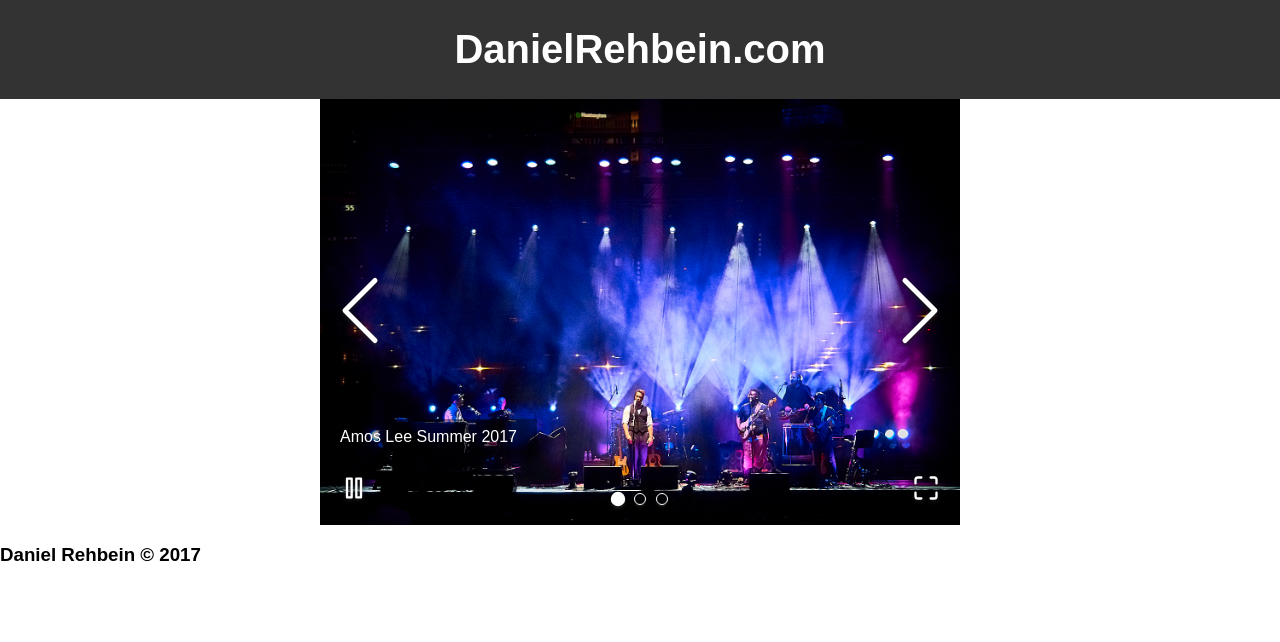
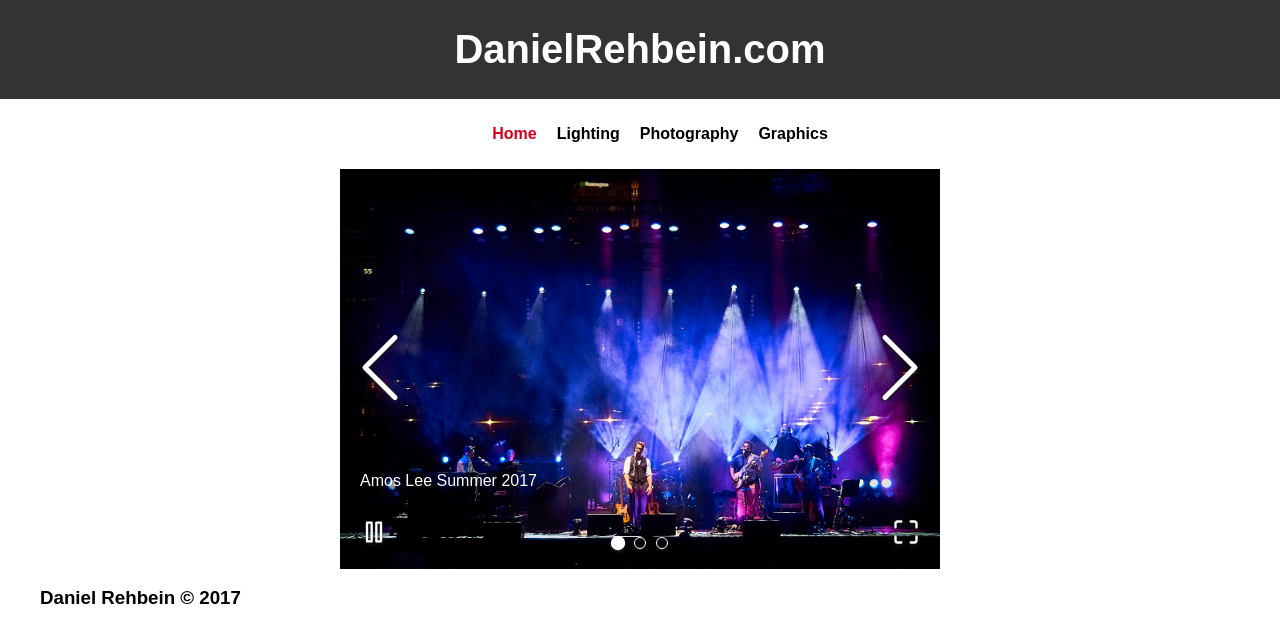
Before and after one commit to TeganLovesUnicorns/rehbein-personal, a React (Create React App) app: page / in a window 1280 px wide. Shown: the top 642 px of the page. Built offline with nearby package versions, Linux system fonts and the light colour scheme.

Commit message:
menu beginnings

```diff
--- a/package.json
+++ b/package.json
@@ -1,10 +1,15 @@
 {
   "name": "site",
   "version": "0.1.0",
+  "repository": {
+    "type": "git",
+    "url": "https://github.com/flyingguitarman/rehbein-personal.git"
+  },
   "private": true,
   "dependencies": {
     "bootstrap": "^3.3.7",
     "html-webpack-plugin": "^2.30.1",
+    "prop-types": "^15.5.10",
     "react": "^15.6.1",
     "react-dom": "^15.6.1",
     "react-image-gallery": "^0.8.3",
--- a/src/App.js
+++ b/src/App.js
@@ -3,12 +3,15 @@ import React, { Component } from 'react';
 import './App.css';
 import Footer from '../src/Footer.js';
 import HomeSlider from '../src/HomeSlider.js';
+import MenuBar from './MenuBar.js';
+
 
 
 class App extends Component {
   render() {
     return (
-      <div>
+      <div className='container' >
+        <MenuBar />
         <HomeSlider />
         <Footer />
       </div>
--- a/src/MenuBar.js
+++ b/src/MenuBar.js
@@ -1 +1,42 @@
 // Top Menu for site. Drop Down.
+
+import React, { Component } from 'react';
+
+class MenuBar extends Component{
+    constructor (props) {
+        super(props);
+        this.state = {
+            selectedPage : 'Home'
+        };
+
+        this.updatePage = this.updatePage.bind(this);
+    }
+
+    updatePage(page) {
+        this.setState(function(){
+            return{
+                selectedPage: page
+            }
+        });
+    }
+
+    render() {
+        var pages = ['Home', 'Lighting', 'Photography', 'Graphics'];
+        return (
+            <ul className='pages'>
+                {pages.map(function (page) {
+                    return(
+                        <li
+                        style={page === this.state.selectedPage ? {color:'#d0021b'}: null}
+                        onClick={this.updatePage.bind(null, page)}
+                        key={page}>
+                        {page}
+                        </li>
+                    )
+                }, this)}
+            </ul>
+        )
+    }
+};
+
+export default MenuBar;
--- a/src/index.css
+++ b/src/index.css
@@ -27,6 +27,27 @@ header h2 {
   font-size: 1rem;
 }
 
+.container {
+  max-width: 1200px;
+  margin: 0 auto;
+}
+
+.pages {
+  display: flex;
+  justify-content: center;
+}
+
+.pages ul {
+  padding: 0px;
+}
+
+.pages li {
+  margin: 10px;
+  font-weight: bold;
+  cursor: pointer;
+  list-style-type: none;
+}
+
 
 /**************************/
 /********* Queries ********/
```
Also changed, not shown: 1 other file (tests, documents, lock files or other folders).
